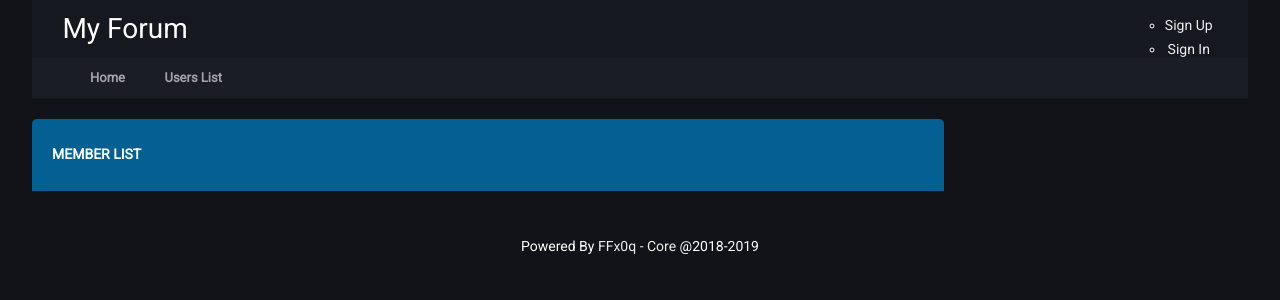
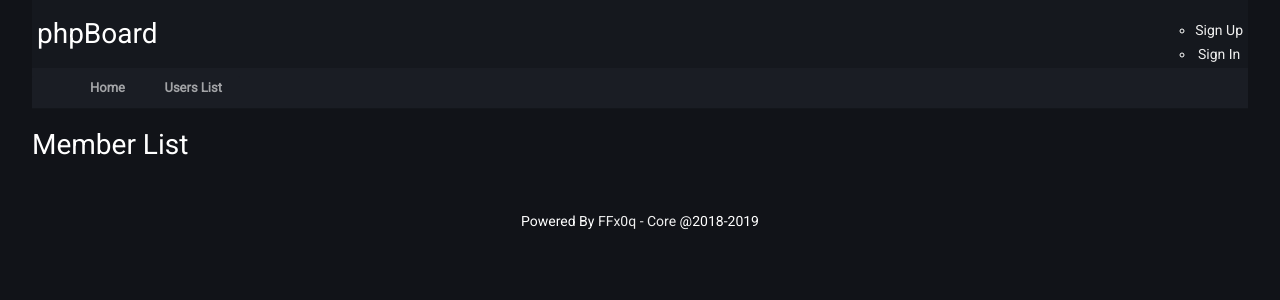
Before and after one commit to FFx0q/forum, a PHP site: template templates/user/user.twig in a window 1280 px wide. Shown: the top 300 px of the page. Run offline with PHP 8.4, Linux system fonts and the light colour scheme; the template is opened without the code that fills it, so the values that code supplies are empty; some libraries are stand-ins or nearby versions.

Commit message:
Edit a layout

```diff
--- a/public/css/core.css
+++ b/public/css/core.css
@@ -131,7 +131,6 @@
   background-color: #15181e;
 }
 .container .header .site-title {
-  width: 20%;
   color: #fff;
   font-weight: 300;
   font-size: 28px;
@@ -223,6 +222,18 @@ body {
 body a {
   text-decoration: none;
   color: #eee;
+}
+
+.page-header {
+  margin: 10px 0;
+  border-bottom: 0;
+}
+
+.page-title {
+  font-size: 28px;
+  font-weight: 400;
+  line-height: 1.2;
+  text-align: left;
 }
 
 .Columns {
--- a/public/css/layout.css
+++ b/public/css/layout.css
@@ -13,7 +13,6 @@
   background-color: #15181e;
 }
 .container .header .site-title {
-  width: 20%;
   color: #fff;
   font-weight: 300;
   font-size: 28px;
--- a/public/scss/core.scss
+++ b/public/scss/core.scss
@@ -19,7 +19,18 @@ body {
         }
     }
 }
-
+.page-header
+{
+    margin: 10px 0;
+    border-bottom: 0;
+}
+.page-title
+{
+    font-size: 28px;
+    font-weight: 400;
+    line-height: 1.2;
+    text-align: left;
+}
 .Columns
 {
     width: 100%;
--- a/public/scss/layout.scss
+++ b/public/scss/layout.scss
@@ -18,7 +18,6 @@
         background-color: #15181e;
         .site-title
         {
-            width: 20%;
             color: #fff;
             font-weight: 300;
             font-size: 28px;
@@ -33,7 +32,6 @@
             right: 20px;
             list-style: none;
         }
-
         nav
         {
             align-items: center;
--- a/templates/layout/header.twig
+++ b/templates/layout/header.twig
@@ -1,6 +1,6 @@
 <header class="header">
-        <div class="container">
-            <a href="/index/index" class="site-title">My Forum</a>
+    <div style="display:flex; padding: 5px">
+        <a href="/index/index" class="site-title">phpBoard</a>
         <ul class="user-nav">
             {% if session.login is null %}
                 {% include 'layout/header_guest.twig' %}
--- a/templates/topic/post.twig
+++ b/templates/topic/post.twig
@@ -1,6 +1,9 @@
 {% extends "base.twig" %}
 {% block content %}
-    <div><h1 class="topic_title">{{posts.0.title}}</h1></div>
+    <section class="content">
+        <header class="page-header">
+              <h1 class="page-title">{{posts.0.title}}</h1>
+        </header>
         {% for post in posts %}
             <article id="post-{{post.id}}" class="post">
                 <aside class="post-author col-sm-4">
@@ -53,4 +56,5 @@
                 </form>
             </section>
         {% endif %}
+    </section>
 {% endblock %}
--- a/templates/user/user.twig
+++ b/templates/user/user.twig
@@ -1,8 +1,10 @@
 {% extends 'base.twig' %}
 {% block content %}
-    <section class="col-sm">
-        <h2 class="categoryTitle"><p>Member List</p></h2>
-        <ul class="cForums">
+    <section class="content">
+        <header class="page-header">
+            <h1 class="page-title">Member List</h1>
+        </header>
+        <ul class="user-list">
         {% for user in users %}
             <li class="cForumRow">
                 <div class="cForumMain">
```
Lines whose indentation alone changed are shown as unchanged.
